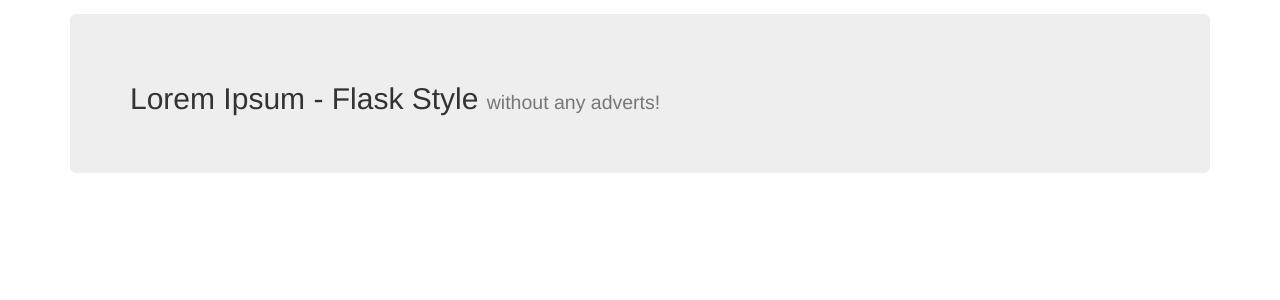
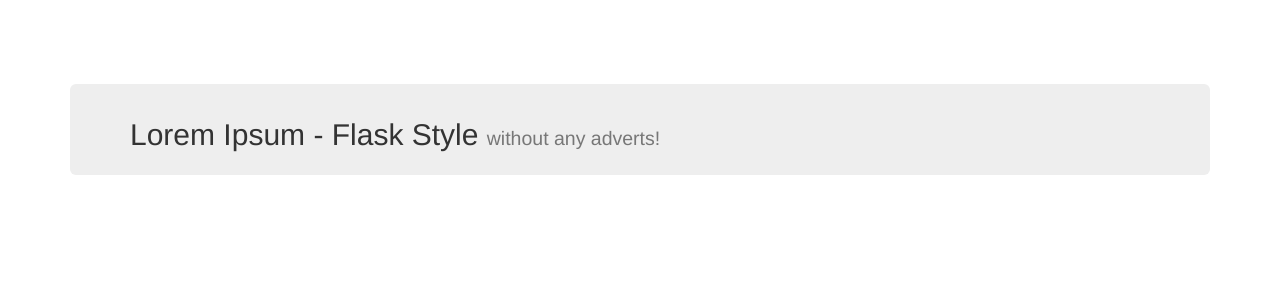
Before and after one commit to pjcunningham/flask-ipsum, a Flask app: template app/templates/index.html in a window 1280 px wide. Shown: the top 300 px of the page. Run offline with Flask 2, Linux system fonts and the light colour scheme; the template is opened without the code that fills it, so the values that code supplies are empty; some libraries are stand-ins or nearby versions.

Commit message:
Bit of styling

```diff
--- a/app/static/site.css
+++ b/app/static/site.css
@@ -1,3 +1,7 @@
+body { padding-top: 70px; }
+
 .jumbotron {
-  margin-top: 1em;  // add a little space
+  margin-top: 1.0em;
+  padding-top: 1.0em;
+  padding-bottom: 1.0em;
 }
```
